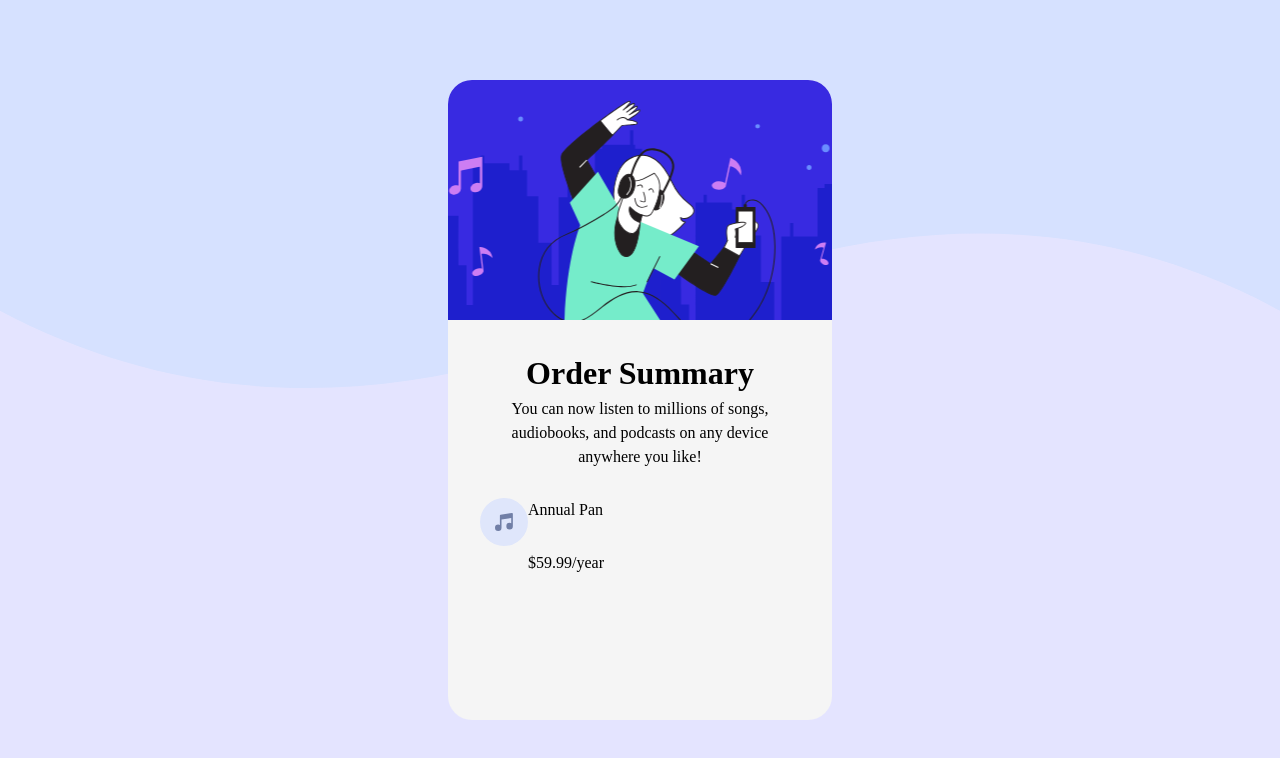
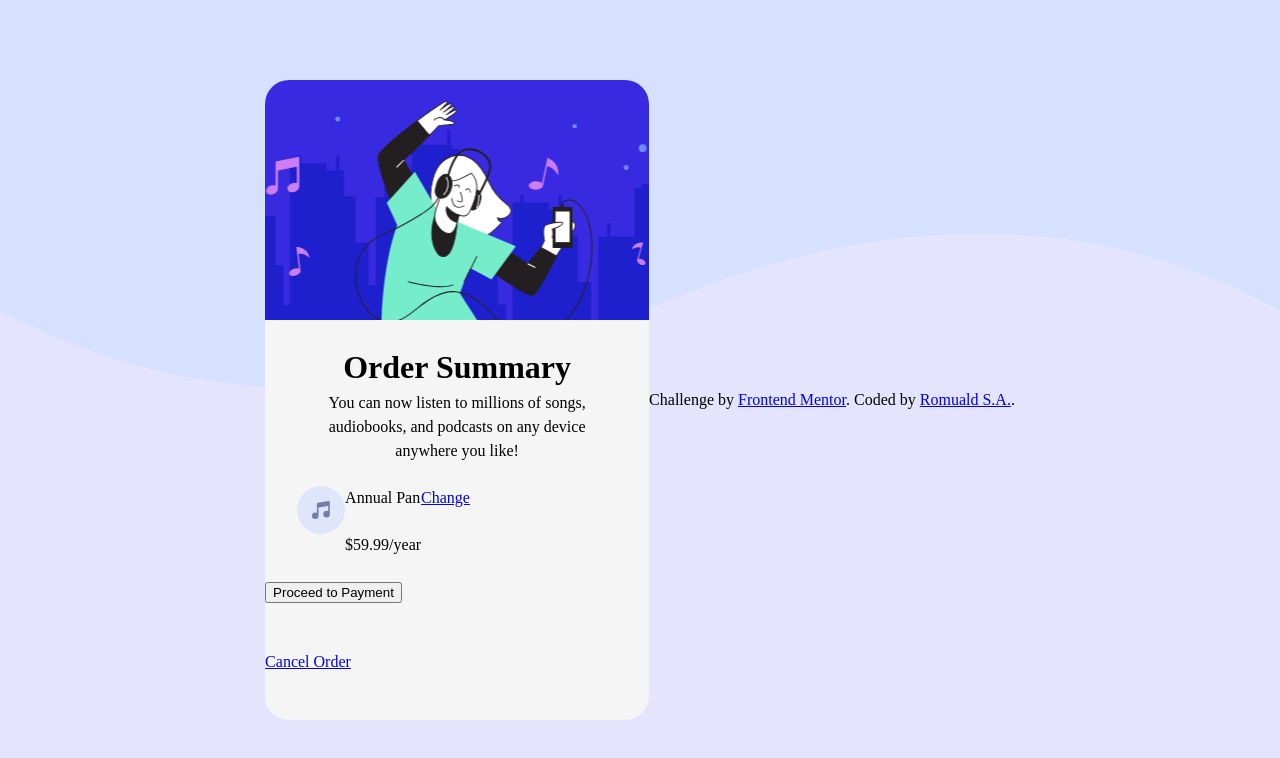
Before and after one commit to rsa015/frontend_mentor_challenges, a plain HTML site: page order_summary_card/index.html in a window 1280 px wide. Drawn offline with Linux system fonts and the light colour scheme.

Commit message:
Added all structure

```diff
--- a/order_summary_card/index.html
+++ b/order_summary_card/index.html
@@ -3,7 +3,6 @@
 <head>
   <meta charset="UTF-8">
   <meta name="viewport" content="width=device-width, initial-scale=1.0"> <!-- displays site properly based on user's device -->
-
   <link rel="icon" type="image/png" sizes="32x32" href="./images/favicon-32x32.png"/>
   <link rel="preconnect" href="https://fonts.googleapis.com">
   <link rel="preconnect" href="https://fonts.gstatic.com" crossorigin>
@@ -35,35 +34,25 @@
         </div>
         <div class="sub_plan_text grid">
           <p>Annual Pan</p>
-          <p>$59.99/year</p>
+          <span>$59.99/year</span>
         </div>
-        <div></div>
+        <div class="sub_change">
+          <a href="#" alt = "change your subscription">Change</a>
+        </div>
       </div>
       <div class="proceed_payment">
-
+        <button>Proceed to Payment</button>
       </div>
       <div class="cancel_order">
-
+        <a href="#" alt="Cancal your order">Cancel Order</a>
       </div>
     </div>
   </main>
-
-  <!-- Order Summary
-
-  You can now listen to millions of songs, audiobooks, and podcasts on any
-  device anywhere you like!
-
-  Annual Plan
-  $59.99/year
-
-  Change
-
-  Proceed to Payment
-  Cancel Order
-
-  <div class="attribution">
-    Challenge by <a href="https://www.frontendmentor.io?ref=challenge" target="_blank">Frontend Mentor</a>.
-    Coded by <a href="#">Your Name Here</a>.
-  </div> -->
+  <footer>
+    <div class="attribution">
+      Challenge by <a href="https://www.frontendmentor.io?ref=challenge" target="_blank">Frontend Mentor</a>.
+      Coded by <a href="#">Romuald S.A.</a>.
+    </div>
+  </footer>
 </body>
 </html>
```
